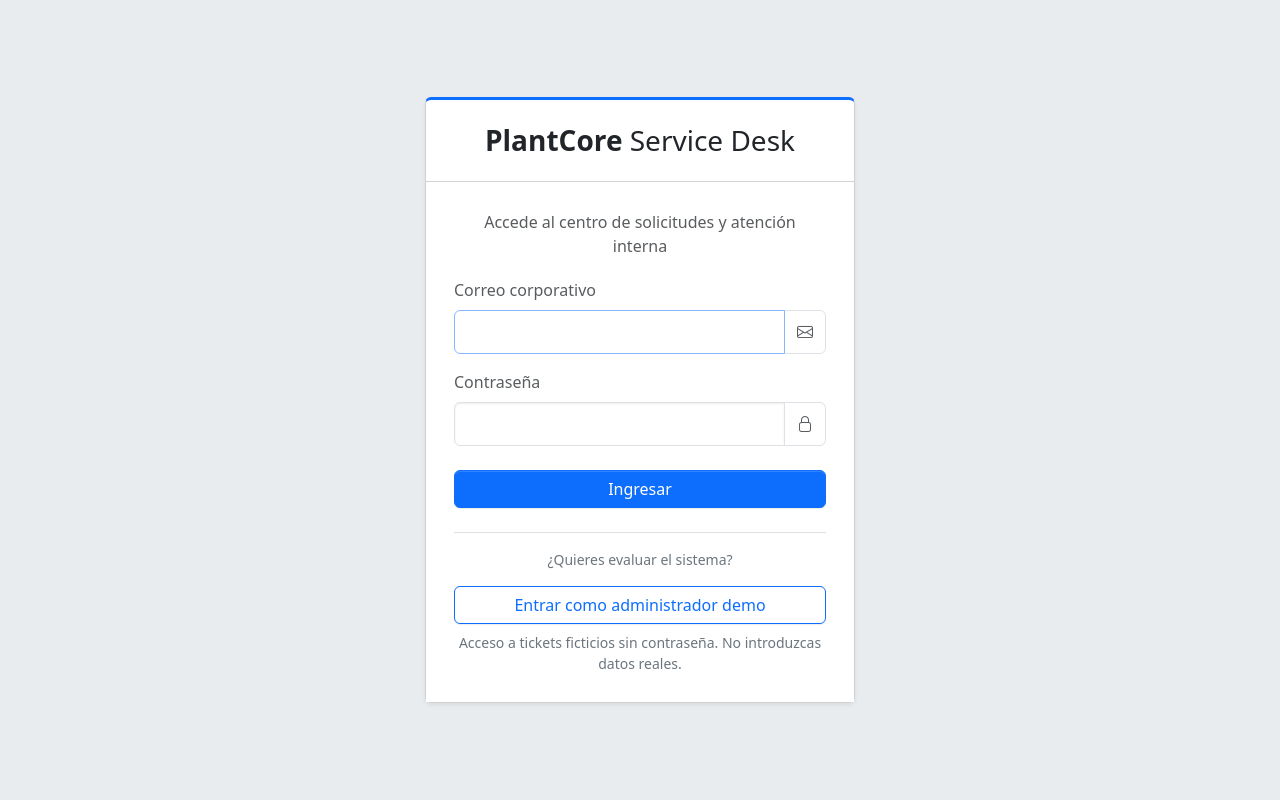
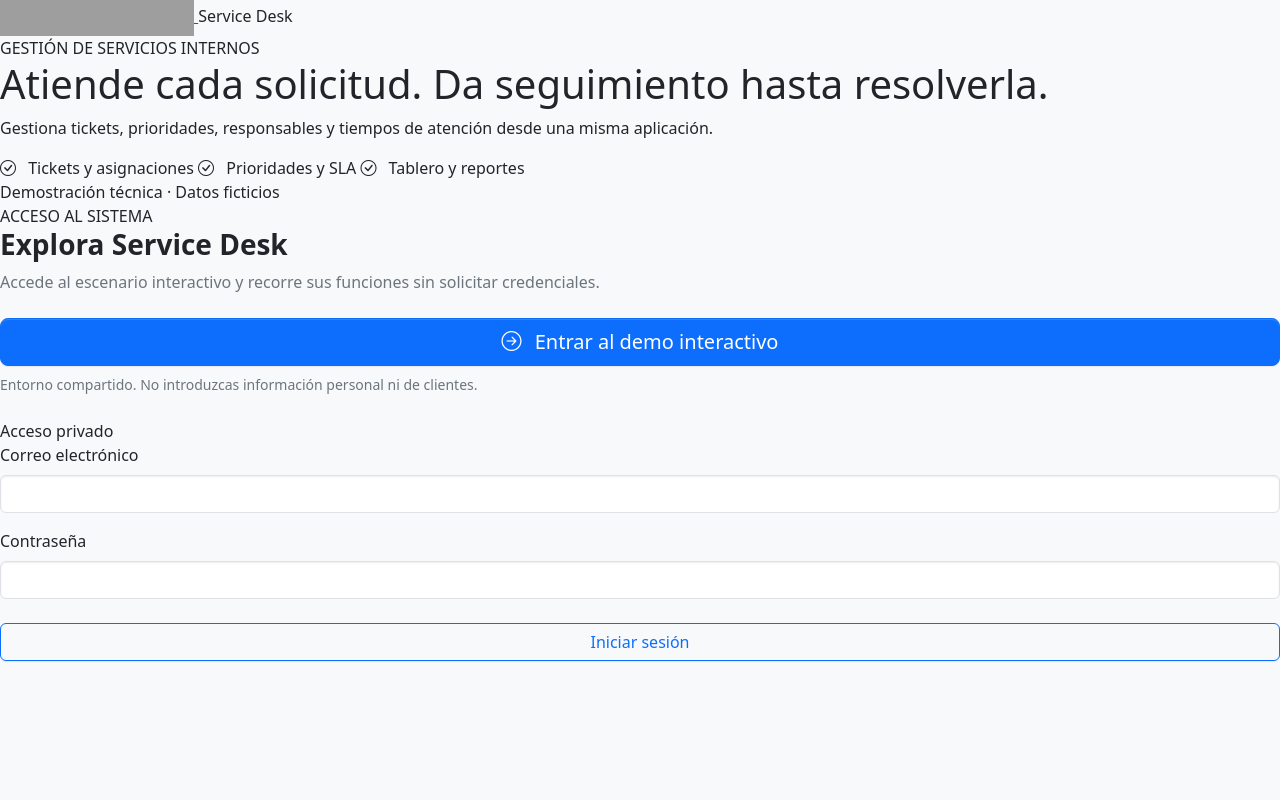
Before and after one commit to diegoarmando025/plantcore-service-desk, a Laravel app: page /login in a window 1280 px wide. Run offline with Laravel 12, Linux system fonts and the light colour scheme; grey boxes are pictures that could not be loaded.

Commit message:
feat(brand): align Service Desk login with DevAlejandre product family

```diff
--- a/resources/views/auth/login.blade.php
+++ b/resources/views/auth/login.blade.php
@@ -3,45 +3,54 @@
 <head>
     <meta charset="utf-8">
     <meta name="viewport" content="width=device-width, initial-scale=1">
-    <title>Acceso · PlantCore Service Desk</title>
+    <title>Service Desk · DevAlejandre</title>
+    <link rel="icon" href="https://devalejandre.com/assets/brand/favicon.ico" sizes="any">
     <link rel="stylesheet" href="{{ asset('assets/vendor/bootstrap.min.css') }}">
     <link rel="stylesheet" href="{{ asset('assets/vendor/bootstrap-icons.css') }}">
     <link rel="stylesheet" href="{{ asset('assets/vendor/adminlte.min.css') }}">
-    <link rel="stylesheet" href="{{ asset('assets/adminlte-overrides.css') }}">
+    <link rel="stylesheet" href="{{ asset('assets/adminlte-overrides.css') }}?v=da-brand-20261122">
 </head>
-<body class="login-page bg-body-secondary">
-<div class="login-box">
-    <div class="card card-outline card-primary shadow-sm">
-        <div class="card-header text-center py-4">
-            <a href="{{ route('login') }}" class="h3 text-decoration-none fw-semibold text-body">PlantCore <span class="fw-normal">Service Desk</span></a>
+<body class="bg-body-tertiary da-login-page" data-bs-theme="light">
+<main class="da-login-shell">
+    <section class="da-login-story" aria-label="Descripción de Service Desk">
+        <div class="da-story-brand">
+            <a href="https://devalejandre.com" class="da-logo-plate" aria-label="DevAlejandre">
+                <img src="https://devalejandre.com/assets/brand/DevAlejandre_logo.svg" alt="DevAlejandre" width="194" height="36">
+            </a>
+            <span class="da-product-label">Service Desk</span>
         </div>
-        <div class="card-body login-card-body">
-            <p class="login-box-msg">Accede al centro de solicitudes y atención interna</p>
-            @if($errors->any())<div class="alert alert-danger">{{ $errors->first() }}</div>@endif
+        <div>
+            <div class="da-login-eyebrow">GESTIÓN DE SERVICIOS INTERNOS</div>
+            <h1>Atiende cada solicitud. Da seguimiento hasta resolverla.</h1>
+            <p>Gestiona tickets, prioridades, responsables y tiempos de atención desde una misma aplicación.</p>
+            <div class="da-login-features">
+                <span><i class="bi bi-check-circle me-2"></i> Tickets y asignaciones</span>
+                <span><i class="bi bi-check-circle me-2"></i> Prioridades y SLA</span>
+                <span><i class="bi bi-check-circle me-2"></i> Tablero y reportes</span>
+            </div>
+        </div>
+        <div class="da-login-footer">Demostración técnica · Datos ficticios</div>
+    </section>
+    <section class="da-login-panel" aria-label="Acceso al sistema">
+        <div class="da-login-form">
+            <div class="da-login-eyebrow">ACCESO AL SISTEMA</div>
+            <h2 class="h3 fw-semibold mb-2">Explora Service Desk</h2>
+            <p class="text-secondary mb-4">Accede al escenario interactivo y recorre sus funciones sin solicitar credenciales.</p>
+            @if($errors->any())<div class="alert alert-danger" role="alert">{{ $errors->first() }}</div>@endif
+            <form method="POST" action="{{ route('portfolio.enter') }}">
+                @csrf
+                <button type="submit" class="btn btn-primary btn-lg w-100"><i class="bi bi-arrow-right-circle me-2"></i> Entrar al demo interactivo</button>
+            </form>
+            <p class="small text-secondary mt-2 mb-4">Entorno compartido. No introduzcas información personal ni de clientes.</p>
+            <div class="da-login-divider"><span>Acceso privado</span></div>
             <form method="POST" action="{{ route('login.store') }}">
                 @csrf
-                <label class="form-label" for="email">Correo corporativo</label>
-                <div class="input-group mb-3">
-                    <input id="email" class="form-control" type="email" name="email" value="{{ old('email') }}" autocomplete="username" required autofocus>
-                    <span class="input-group-text"><i class="bi bi-envelope"></i></span>
-                </div>
-                <label class="form-label" for="password">Contraseña</label>
-                <div class="input-group mb-4">
-                    <input id="password" class="form-control" type="password" name="password" autocomplete="current-password" required>
-                    <span class="input-group-text"><i class="bi bi-lock"></i></span>
-                </div>
-                <button type="submit" class="btn btn-primary w-100">Ingresar</button>
+                <div class="mb-3"><label for="email" class="form-label">Correo electrónico</label><input id="email" name="email" type="email" value="{{ old('email') }}" class="form-control @error('email') is-invalid @enderror" autocomplete="username" required>@error('email')<div class="invalid-feedback">{{ $message }}</div>@enderror</div>
+                <div class="mb-4"><label for="password" class="form-label">Contraseña</label><input id="password" name="password" type="password" class="form-control @error('password') is-invalid @enderror" autocomplete="current-password" required>@error('password')<div class="invalid-feedback">{{ $message }}</div>@enderror</div>
+                <button type="submit" class="btn btn-outline-primary w-100">Iniciar sesión</button>
             </form>
-            <div class="border-top mt-4 pt-3">
-                <p class="text-secondary small text-center">¿Quieres evaluar el sistema?</p>
-                <form method="POST" action="{{ route('portfolio.enter') }}">
-                    @csrf
-                    <button type="submit" class="btn btn-outline-primary w-100">Entrar como administrador demo</button>
-                </form>
-                <p class="text-secondary small text-center mt-2 mb-0">Acceso a tickets ficticios sin contraseña. No introduzcas datos reales.</p>
-            </div>
         </div>
-    </div>
-</div>
+    </section>
+</main>
 </body>
 </html>
```
